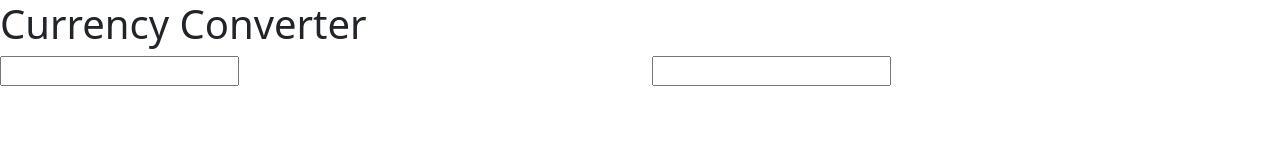
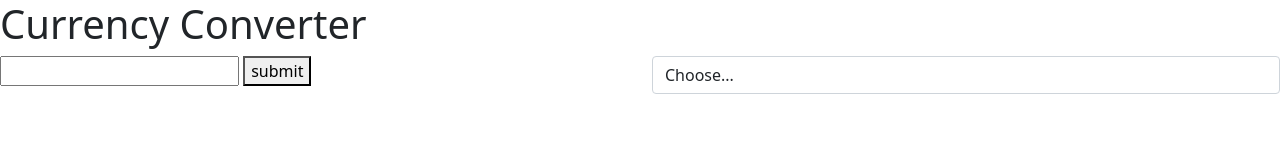
Before and after one commit to aracelivaldovinos/WK6-05-Independent-Project, a website built with webpack: page src/index.html in a window 1280 px wide. Built offline with nearby package versions, Linux system fonts and the light colour scheme; no server answers.

Commit message:
add submit button and click method

```diff
--- a/src/index.html
+++ b/src/index.html
@@ -5,22 +5,28 @@
 </head>
 <body>
   <h1>Currency Converter</h1>
-  <form>
+
     <div class="row">
       <div class="col">
-        <input type="text">
+        <input type="text" id="userInput">
+        <button type="button" id="conversionBtn">submit</button>
 
       </div>
       <div class="col">
-        <input type="text">
+        <select class="form-control" id="inlineFormCustomSelectPref">
+          <option selected>Choose...</option>
+          <option value="EUR">Euro  EUR</option>
+          <option value="JPY">Japanese Yen   JPY</option>
+          <option value="GBP">British Pound   GBP</option>
+          <option value="AUD">Australian Dollar    AUD</option>
+          <option value="CAD">Canadian Dollar     CAD</option>
+        </select>
+        <div id="output"></div>
 
       </div>
 
     </div>
 
 
-
-
-  </form>
 </body>
 </html>
--- a/src/main.js
+++ b/src/main.js
@@ -1,13 +1,11 @@
 // import Project from './project';
-// import $ from 'jquery';
+import $ from 'jquery';
 import 'bootstrap';
 import 'bootstrap/dist/css/bootstrap.min.css';
 import './css/styles.css';
 import ExchangeCurrency from './exchange-currency.js';
 
-// function convertion(response) {
 
-// }
 
 function getElement(response) {
   console.log(response);
@@ -19,9 +17,11 @@ function getElement(response) {
   // }
 
 }
-
-// let usDollars = 5;
-ExchangeCurrency.getCurrency()
-  .then(function(response){
-    getElement(response);
-  });
+$('button#conversionBtn').click(function(){
+  let usDollars = parseInt($('input#userInput').val());
+  console.log(usDollars);
+  ExchangeCurrency.getCurrency()
+    .then(function(response){
+      getElement(response);
+    });
+});
```
